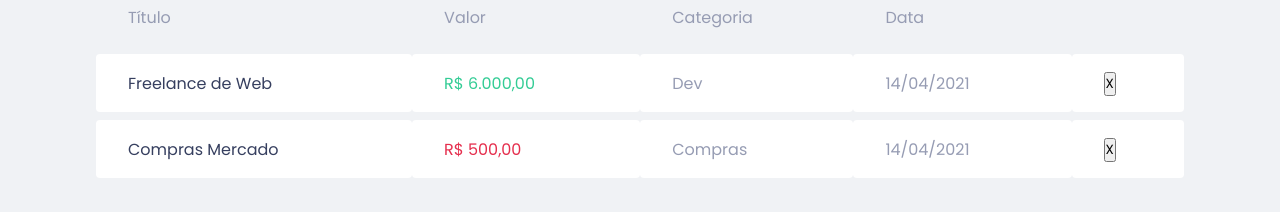
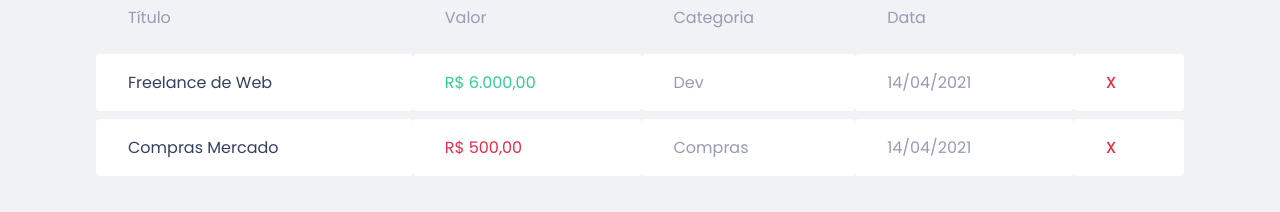
Before and after one commit to ricardomariz/dtmoney, a React (Create React App) app: page / in a window 1280 px wide. Shown: the part 378-590 px from the top of the page. Built offline with nearby package versions, Linux system fonts and the light colour scheme.

Commit message:
Created delete transactions button

```diff
--- a/src/components/TransactionsTable/index.tsx
+++ b/src/components/TransactionsTable/index.tsx
@@ -1,8 +1,8 @@
 import { useTransactions } from "../../hooks/useTransactions";
-import { Container } from "./styles";
+import { Container, DeleteButton } from "./styles";
 
 export function TransactionsTable() {
-  const { transactions } = useTransactions()
+  const { transactions, deleteTransactions } = useTransactions()
 
   return (
     <Container>
@@ -36,7 +36,9 @@ export function TransactionsTable() {
                     new Intl.DateTimeFormat('pt-br').format(new Date(transaction.createdAt))
                   }</td>
                   <td>
-                    <button type="button"><span>X</span></button>
+                    <DeleteButton onClick={() => deleteTransactions(transaction.id)}>
+                      <span>X</span>
+                    </DeleteButton>
                   </td>
                 </tr>
               )
--- a/src/components/TransactionsTable/styles.ts
+++ b/src/components/TransactionsTable/styles.ts
@@ -36,3 +36,25 @@ export const Container = styled.div`
     }
   }
 `
+
+export const DeleteButton = styled.button`
+  background: transparent;
+  border: 0;
+
+  span {
+    color: var(--red);
+    font-size: 1rem;
+    font-weight: 500;
+  }
+
+  transition: filter 0.2s;
+
+  &:hover {
+    filter: brightness(0.8)
+  }
+
+  &:focus{
+    outline: none;
+    background: transparent;
+  }
+`
--- a/src/hooks/useTransactions.tsx
+++ b/src/hooks/useTransactions.tsx
@@ -19,6 +19,7 @@ type TransactionInput = Omit<Transaction, 'id' | 'createdAt'>;
 interface TransactionsContextData {
   transactions: Transaction[];
   createTransaction: (transaction: TransactionInput) => Promise<void>;
+  deleteTransactions: (id: number) => Promise<void>;
 }
 
 const TransactionsContext = createContext<TransactionsContextData>(
@@ -75,8 +76,16 @@ export function TransactionProvider({ children }: ProviderProp) {
     ])
   }
 
+  async function deleteTransactions(id: number) {
+
+    const newTransactions = transactions.filter(transaction => transaction.id !== id)
+
+    setTransactions(newTransactions)
+
+  }
+
   return (
-    <TransactionsContext.Provider value={{ transactions, createTransaction }}>
+    <TransactionsContext.Provider value={{ transactions, createTransaction, deleteTransactions }}>
       {children}
     </TransactionsContext.Provider>
   )
```
